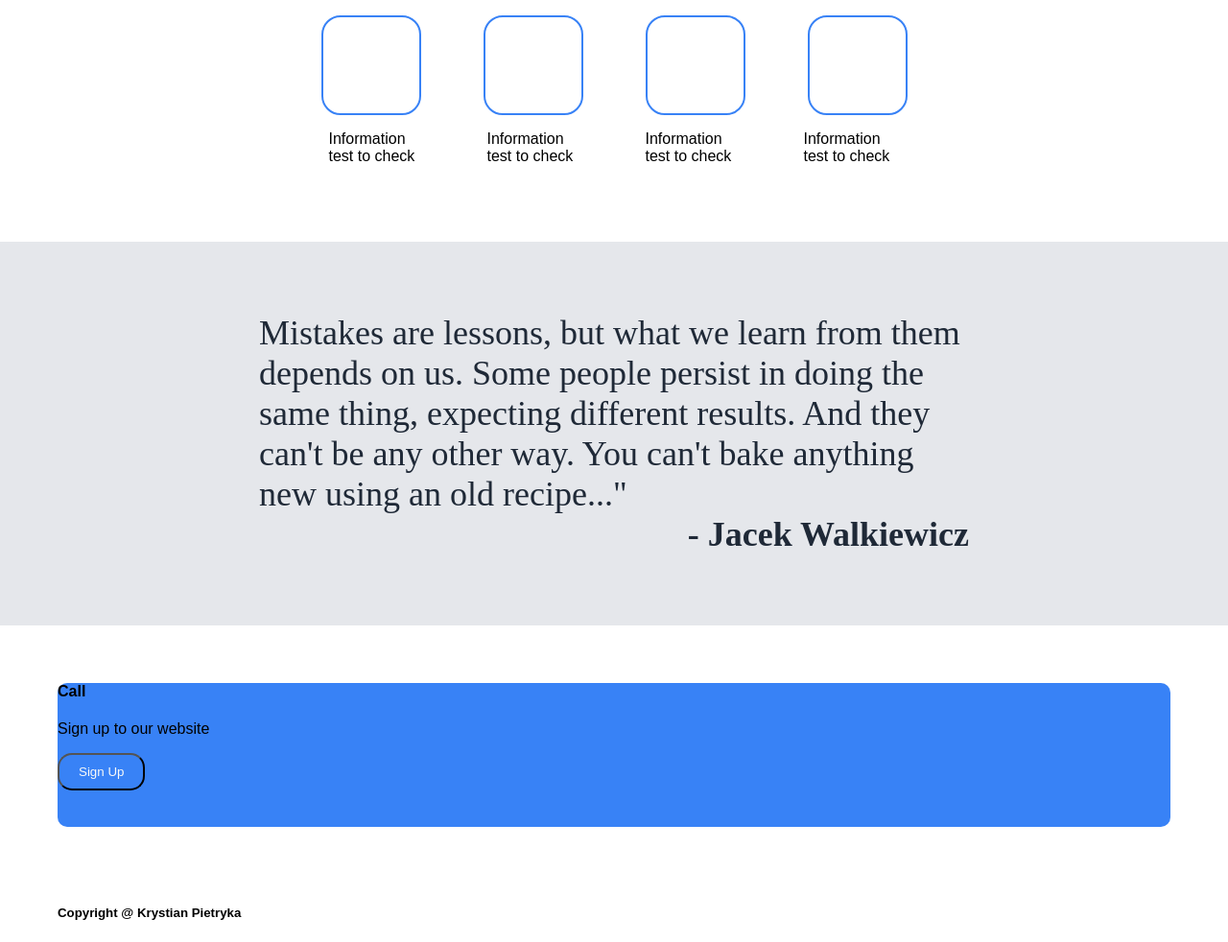
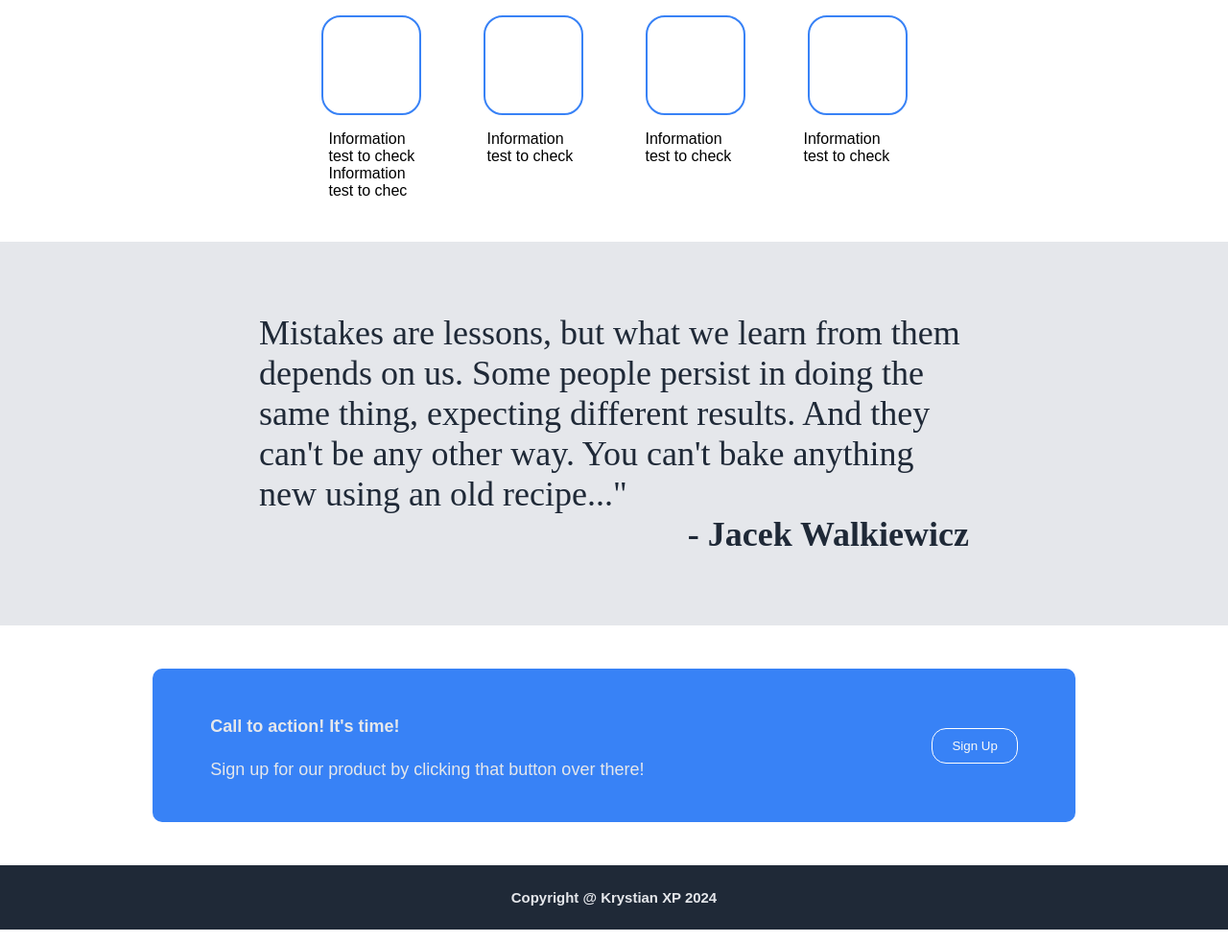
Before and after one commit to KrystianXP/Landing_Page, a plain HTML site: page index.html in a window 1280 px wide. Shown: the part 600-1582 px from the top of the page at 96% size. Drawn offline with Linux system fonts and the light colour scheme.

Commit message:
The end of Landing_Page Making last 2 sections, litle correct in main section changing gap value.

```diff
--- a/index.html
+++ b/index.html
@@ -43,7 +43,7 @@
                 <div class="block"></div>
             </div>
             <div class="texts">
-                <p>Information test to check</p>
+                <p>Information test to check Information test to chec</p>
                 <p>Information test to check</p>
                 <p>Information test to check</p>
                 <p>Information test to check</p>
@@ -59,8 +59,8 @@
         <div class="action">
             <div class="blue">
                 <div class="left-text">
-                    <h4>Call</h4>
-                    <p>Sign up to our website</p>
+                    <h4>Call to action! It's time!</h4>
+                    <p>Sign up for our product by clicking that button over there!</p>
                 </div>
                 <div class="right-button">
                     <button>Sign Up</button>
@@ -68,7 +68,7 @@
             </div>
         </div>
         <div class="footer">
-            <h5> Copyright @ Krystian Pietryka</h5>
+            <h5> Copyright @ Krystian XP 2024</h5>
         </div>
     </div>
 </body>
--- a/style.css
+++ b/style.css
@@ -7,7 +7,12 @@ body{
 .wraper{
     display: flex;
     flex-direction: column;
-
+}
+.links:hover{
+    cursor: pointer;
+}
+button:hover{
+    cursor: pointer;
 }
 ul{
     list-style: none;
@@ -33,10 +38,11 @@ ul{
     background-color: #1F2937;
     display: flex;
     align-items: center;
-    justify-content: center
+    justify-content: center;
+    gap: 20px;
 }
 .left-block{
-       width: 450px;
+       width: 420px;
        height: 300px;
 }
 .left-block h1{
@@ -64,10 +70,7 @@ h1{
 }
 img{
     height: 250px;
-}
-.info{
-    padding-left: 60px;
-    padding-right: 60px;
+
 }
 
 .quote-block{
@@ -111,6 +114,7 @@ img{
 .blocks{
     display: flex;
     justify-content: center;
+    align-items: center;
     gap: 65px;
 }
 .block{
@@ -123,15 +127,46 @@ img{
     display: flex;
     gap: 65px;
     justify-content: center;
+    align-items: center;
 }
 .texts p{
     width: 100px;
     height: 100px;
 }
 
+.action{
+    height: 250px;
+    display: flex;
+    justify-content: center;
+    align-items: center;
+}
 .blue{
+    display: flex;
+    justify-content: space-between;
+    align-items: center;
     background-color: #3882F6;
+    padding: 5px 60px 5px 60px;
+    gap:300px;
     height: 150px;
-    margin: 60px;
     border-radius: 10px;
 }
+.left-text{
+    font-size: 18px;
+    color: #E5E7EB;
+}
+.right-button button{
+    background-color: #3882F6;
+    border: 1px solid white;
+    color: #F9FAF8;
+    padding: 10px;
+    padding-left: 20px;
+    padding-right: 20px;
+    border-radius: 15px;
+}
+
+.footer{
+    background-color: #1F2937;
+    font-size: 18px;
+    color: #E5E7EB;
+    text-align: center;
+}
```
